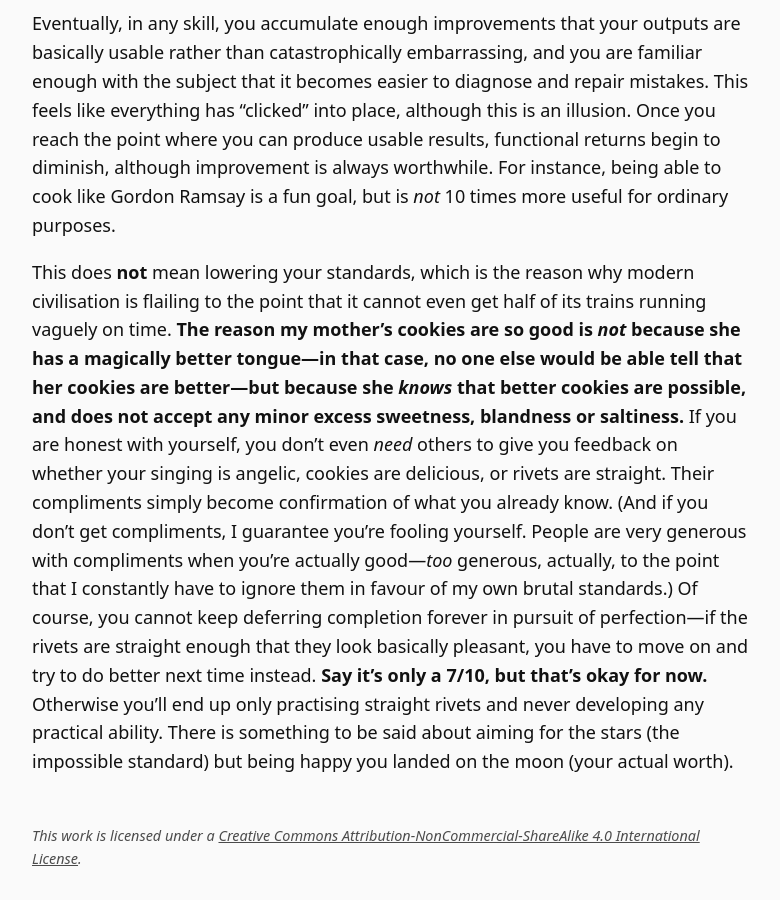
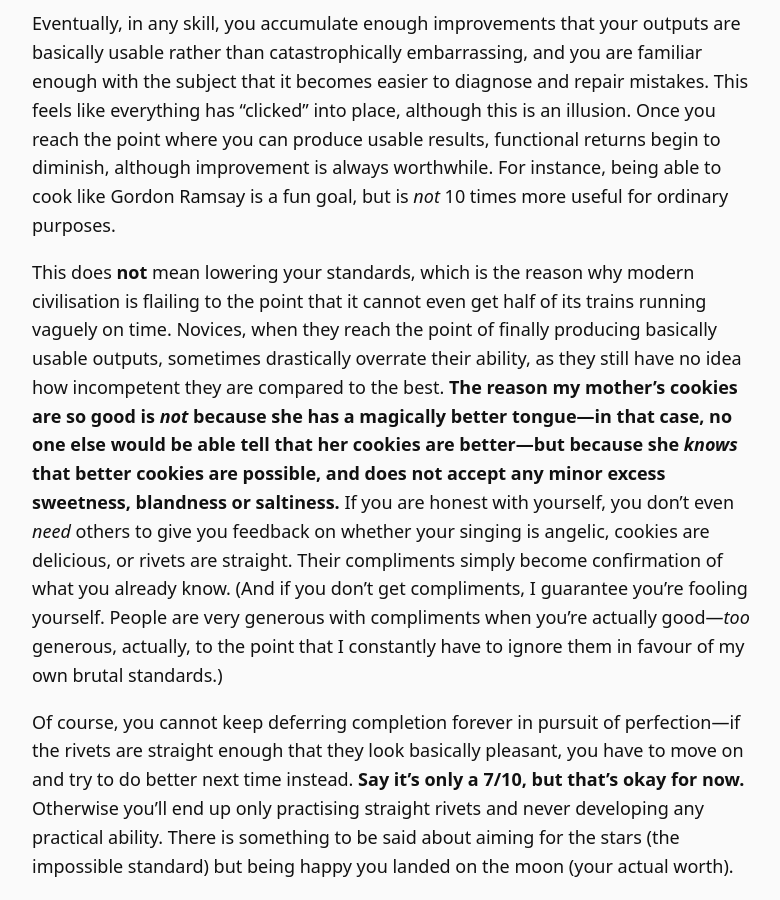
Before and after one commit to JakeHPark/jakehpark.github.io, a Jekyll site: the page built from _essays/Skill Acquisition in Plumbing.md, in a window 1280 px wide and 900 px high, scrolled down 17039 px. Shown: the whole window, without its empty margins (248-1028 px from the left). Built offline with Jekyll 4.4.1, drawn with Linux system fonts in a browser that asks for light colours; some of the changed text lies outside the part shown.

Commit message:
Update Skill Acquisition in Plumbing.md

```diff
--- a/_essays/Skill Acquisition in Plumbing.md
+++ b/_essays/Skill Acquisition in Plumbing.md
@@ -199,7 +199,7 @@ Not being overly invested in what others think, say or do is an excellent skill
 
 ## Coda
 
-Many of these points seem like common sense to someone with prior experience in hand skills, but to me it was like walking around in a permanent haze of confusion, which is why it took me almost two weeks to figure out something as basic as cutting sheet metal with aviation snips. The problem is that even once I got really fast with sheet metal, I kept failing to apply the same insights to *other* skills because old habits were so deeply ingrained. There was basically no fix for this other than varied repetition. I eventually outpaced a lot of the class because I showed up, paid attention, looked for patterns in my mistakes, tried not to repeat errors, and brutally tracked failures/successes. This minimum bar is now apparently impossible due to TikTok addiction. This also supports my idea that "natural talent" isn't that important beyond initial acceleration: I started as the absolute slowest, and the only students that I couldn't catch up to were the ones who had much more prior experience than me. If I were naturally gifted, most of this document would be useless. Instead, I came in *knowing* I would be ridiculously slow, trusting that I would catch up eventually, just as I have always done.
+Many of these points seem like common sense to someone with prior experience in hand skills, but to me it was like walking around in a permanent haze of confusion, which is why it took me almost two weeks to figure out something as basic as cutting sheet metal with aviation snips. The problem is that even once I got faster with sheet metal, I kept failing to apply the same insights to *other* skills because old habits were so deeply ingrained. There was basically no fix for this other than varied repetition. I eventually outpaced a lot of the class because I showed up, paid attention, looked for patterns in my mistakes, tried not to repeat errors, and brutally tracked failures/successes. This minimum bar is now apparently impossible due to TikTok addiction. This also supports my idea that "natural talent" isn't that important beyond initial acceleration: I started as the absolute slowest, and the only students that I couldn't catch up to were the ones who had much more prior experience than me. If I were naturally gifted, most of this document would be useless. Instead, I came in *knowing* I would be ridiculously slow, trusting that I would catch up eventually, just as I have always done.
 
 People keep saying that phones destroy our attention spans, but I like to put it more broadly: just like sitting down all day atrophies your muscles, phone addiction destroys our capacity for **cognitive effort**. Instead of reading books, we rely too much on AI summaries; this means we never end up developing a conceptual network in our heads. Instead of doing mental maths, we use our calculators. Having to pull out a calculator for minor additions wastes time. Phones cripple our ability to pay attention to boring stuff that requires time and effort. We skim just the "important parts", but the boring parts are the necessary connective tissue. Phones ruin our sleep, which further dents cognitive capacity. And notifications can distract you at any time, because we no longer understand that phone calls can wait, emails can wait, text messages can wait, and no one will die.
 
@@ -209,4 +209,6 @@ When I play musical instruments, I articulate very little consciously. Most of i
 
 Eventually, in any skill, you accumulate enough improvements that your outputs are basically usable rather than catastrophically embarrassing, and you are familiar enough with the subject that it becomes easier to diagnose and repair mistakes. This feels like everything has "clicked" into place, although this is an illusion. Once you reach the point where you can produce usable results, functional returns begin to diminish, although improvement is always worthwhile. For instance, being able to cook like Gordon Ramsay is a fun goal, but is *not* 10 times more useful for ordinary purposes.
 
-This does **not** mean lowering your standards, which is the reason why modern civilisation is flailing to the point that it cannot even get half of its trains running vaguely on time. **The reason my mother's cookies are so good is *not* because she has a magically better tongue—in that case, no one else would be able tell that her cookies are better—but because she *knows* that better cookies are possible, and does not accept any minor excess sweetness, blandness or saltiness.** If you are honest with yourself, you don't even *need* others to give you feedback on whether your singing is angelic, cookies are delicious, or rivets are straight. Their compliments simply become confirmation of what you already know. (And if you don't get compliments, I guarantee you're fooling yourself. People are very generous with compliments when you're actually good—*too* generous, actually, to the point that I constantly have to ignore them in favour of my own brutal standards.) Of course, you cannot keep deferring completion forever in pursuit of perfection—if the rivets are straight enough that they look basically pleasant, you have to move on and try to do better next time instead. **Say it's only a 7/10, but that's okay for now.** Otherwise you'll end up only practising straight rivets and never developing any practical ability. There is something to be said about aiming for the stars (the impossible standard) but being happy you landed on the moon (your actual worth).
+This does **not** mean lowering your standards, which is the reason why modern civilisation is flailing to the point that it cannot even get half of its trains running vaguely on time. Novices, when they reach the point of finally producing basically usable outputs, sometimes drastically overrate their ability, as they still have no idea how incompetent they are compared to the best. **The reason my mother's cookies are so good is *not* because she has a magically better tongue—in that case, no one else would be able tell that her cookies are better—but because she *knows* that better cookies are possible, and does not accept any minor excess sweetness, blandness or saltiness.** If you are honest with yourself, you don't even *need* others to give you feedback on whether your singing is angelic, cookies are delicious, or rivets are straight. Their compliments simply become confirmation of what you already know. (And if you don't get compliments, I guarantee you're fooling yourself. People are very generous with compliments when you're actually good—*too* generous, actually, to the point that I constantly have to ignore them in favour of my own brutal standards.)
+
+Of course, you cannot keep deferring completion forever in pursuit of perfection—if the rivets are straight enough that they look basically pleasant, you have to move on and try to do better next time instead. **Say it's only a 7/10, but that's okay for now.** Otherwise you'll end up only practising straight rivets and never developing any practical ability. There is something to be said about aiming for the stars (the impossible standard) but being happy you landed on the moon (your actual worth).
```
